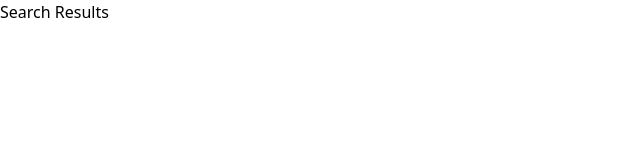
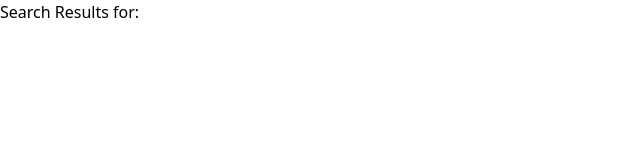
Before and after one commit to Subhahdip/exploreX, a React (Vite) app: page /search in a window 1280 px wide. Shown: the top 160 px of the page, without its empty margins (0-640 px from the left). Built offline with nearby package versions, Linux system fonts and the light colour scheme.

Commit message:
modified:   src/SearchContext.jsx 	modified:   src/components/SearchResults.jsx

```diff
--- a/src/SearchContext.jsx
+++ b/src/SearchContext.jsx
@@ -4,14 +4,14 @@ import { createContext, useContext, useState } from "react";
 const SearchContext = createContext();
 
 const SearchProvider = ({ children }) => {
-  const [searchResults, setSearchResults] = useState([]);
+  const [searchTerm, setSearchTerm] = useState("");
 
-  const updateSearchResults = (results) => {
-    setSearchResults(results);
+  const updateSearchTerm = (term) => {
+    setSearchTerm(term);
   };
 
   return (
-    <SearchContext.Provider value={{ searchResults, updateSearchResults }}>
+    <SearchContext.Provider value={{ searchTerm, updateSearchTerm }}>
       {children}
     </SearchContext.Provider>
   );
--- a/src/components/SearchResults.jsx
+++ b/src/components/SearchResults.jsx
@@ -1,19 +1,19 @@
 // SearchResults.js
-import { useEffect } from "react";
+import React, { useEffect } from "react";
 import { useSearchContext } from "../SearchContext";
 
 const SearchResults = () => {
-  const { searchResults } = useSearchContext();
+  const { searchTerm } = useSearchContext();
 
   useEffect(() => {
-    // Do something with the searchResults
-    console.log("Search Results:", searchResults);
-  }, [searchResults]);
+    // Now 'searchTerm' contains the search term from the context
+    console.log("Search Results for:", searchTerm);
+  }, [searchTerm]);
 
   return (
     <div>
-      {/* Render your search results here */}
-      <h1>Search Results</h1>
+      <h1>Search Results for: {searchTerm}</h1>
+      {/* Render the search results here */}
     </div>
   );
 };
```
